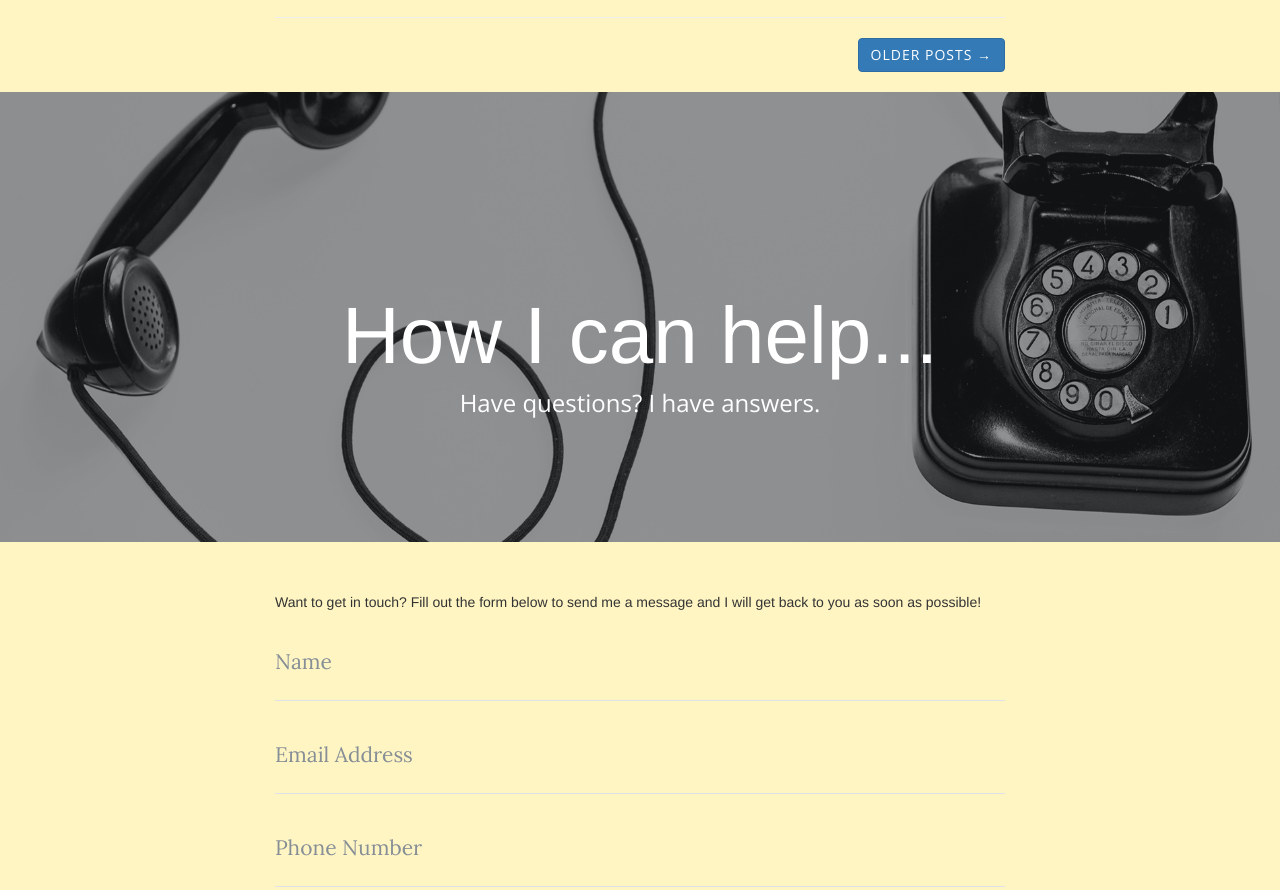
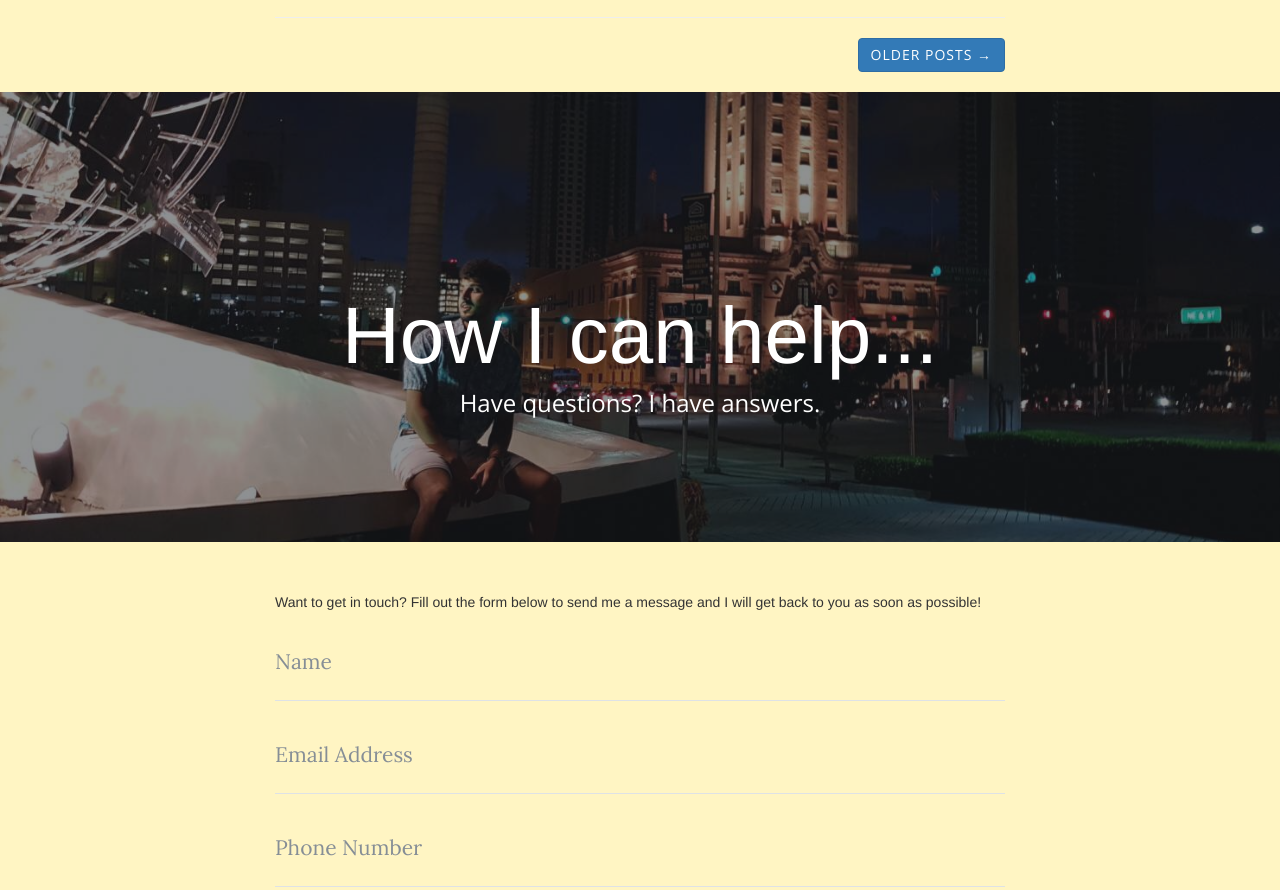
Before and after one commit to TigerYassin/TigerYassin.github.io, a website: page index.html in a window 1280 px wide. Shown: the part 1238-2128 px from the top of the page. Drawn offline with nearby package versions, Linux system fonts and the light colour scheme.

Commit message:
Added a new picture

```diff
--- a/index.html
+++ b/index.html
@@ -196,7 +196,7 @@ function topFunction() {
 
 <br style="line-height: 900%">
 <!-- Second Header -->
-    <header class="masthead" style="background-image: url('img/contact-bg.jpg'); height: 450px" id="HireMe">
+    <header class="masthead" style="background-image: url('img/night.JPG'); height: 450px" id="HireMe">
       <div class="overlay"></div>
       <div class="container">
         <div class="row">
```
Also changed, not shown: img/night.JPG (added).
